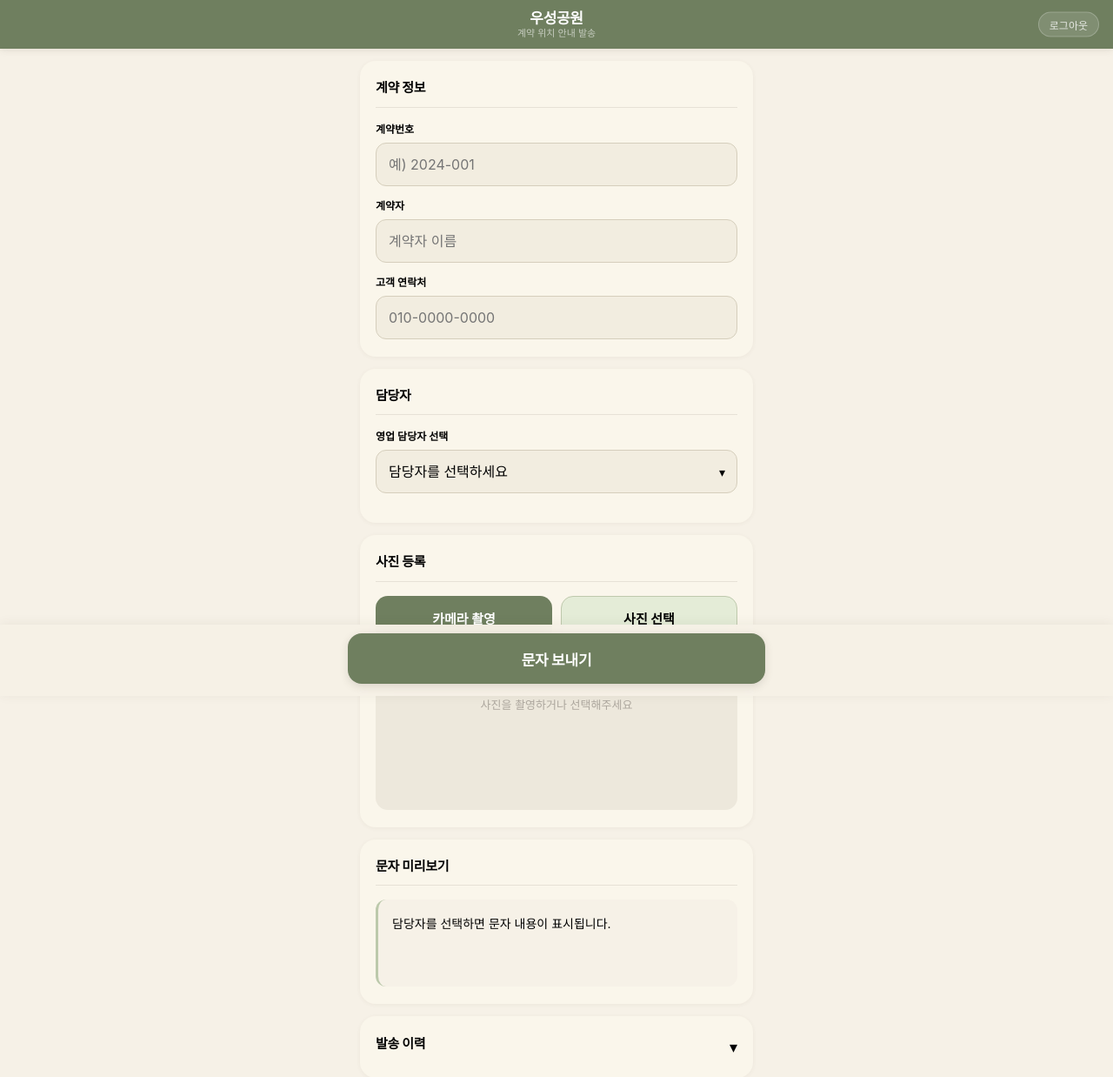
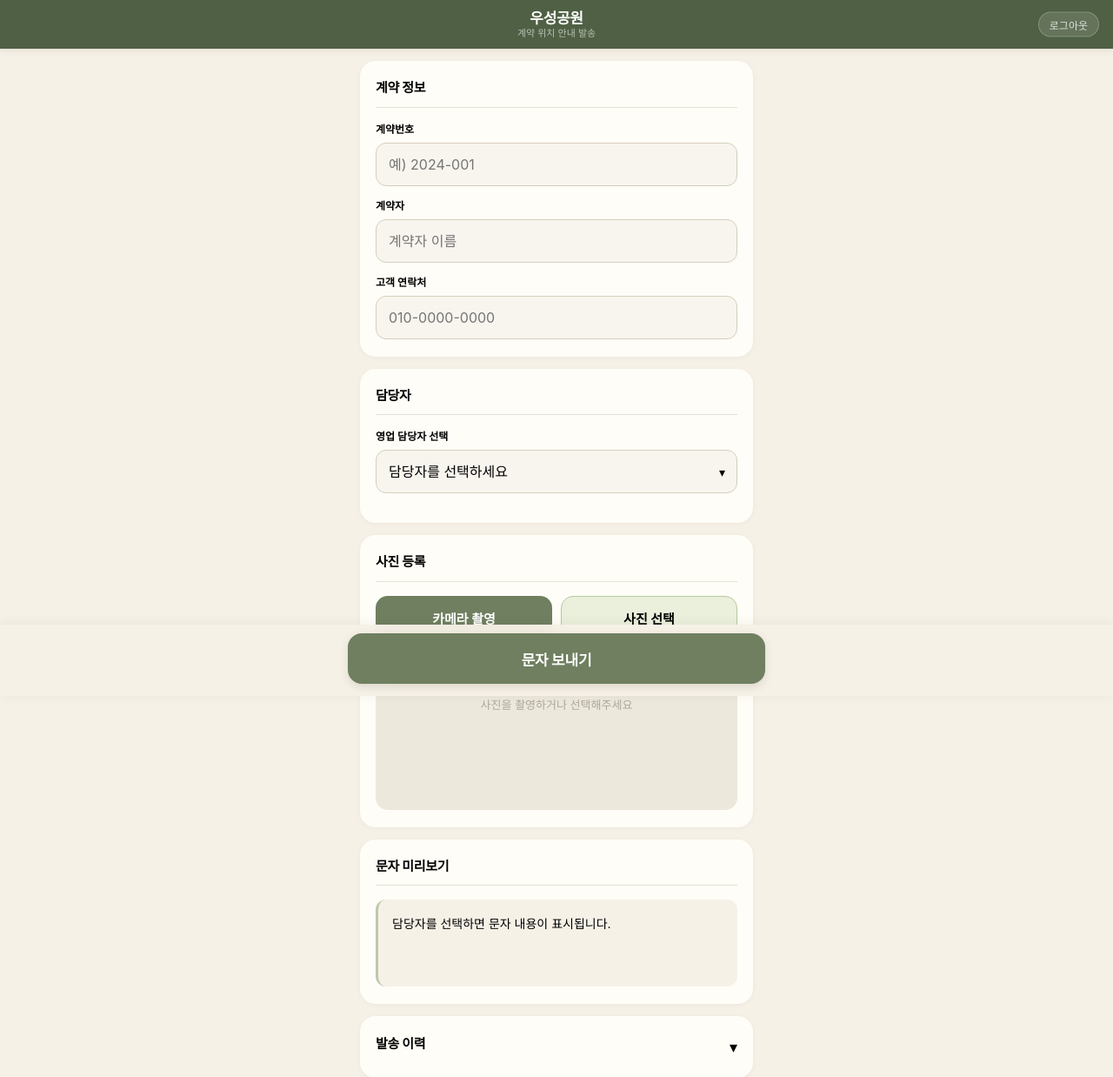
Before and after one commit to kmjvov-code/contract-send-tool, a Flask app: page / in a window 1280 px wide. Shown: the top 1238 px of the page at 87% size. Run offline with Flask 3, Linux system fonts and the light colour scheme; the visitor is signed in with stand-in values (Sample User, id 1); some web fonts are replaced.

Commit message:
final deploy

```diff
--- a/static/css/style.css
+++ b/static/css/style.css
@@ -1,6 +1,6 @@
 /* ═══════════════════════════════════════════════
    계약 위치 안내 발송툴 — style.css
-   색상: 올리브(#6F7F5F) + 아이보리(#F6F1E7) / 주황 제거
+   헤더: #4F6044 · 버튼: #6F7F5F · 배경: #F6F1E7 · 카드: #FFFDF7
    ═══════════════════════════════════════════════ */
 
 /* ── Reset & Base ──────────────────────────────── */
@@ -46,7 +46,7 @@ input, button, select, textarea {
 .login-card {
   width: 100%;
   max-width: 360px;
-  background: #FAF6EB;
+  background: #FFFDF7;
   border-radius: 20px;
   padding: 40px 28px 36px;
   box-shadow: 0 2px 14px rgba(80, 74, 58, 0.08);
@@ -91,7 +91,7 @@ input, button, select, textarea {
   left: 0;
   right: 0;
   height: 56px;
-  background: #6F7F5F;
+  background: #4F6044;
   z-index: 200;
   box-shadow: 0 1px 8px rgba(80, 74, 58, 0.14);
 }
@@ -159,7 +159,7 @@ input, button, select, textarea {
 
 /* ── 카드 ──────────────────────────────────────── */
 .card {
-  background: #FAF6EB;
+  background: #FFFDF7;
   border-radius: 18px;
   padding: 20px 18px;
   margin-bottom: 14px;
@@ -200,7 +200,7 @@ input, button, select, textarea {
   font-size: 16px;
   border: 1.5px solid #D5CEBC;
   border-radius: 12px;
-  background: #F2EDE0;
+  background: #F8F5EE;
   color: #000000;
   outline: none;
   transition: border-color 0.15s, background 0.15s;
@@ -209,7 +209,7 @@ input, button, select, textarea {
 
 .form-input:focus {
   border-color: #6F7F5F;
-  background: #FAF6EB;
+  background: #FFFDF7;
 }
 
 /* ── 드롭다운 ──────────────────────────────────── */
@@ -224,7 +224,7 @@ input, button, select, textarea {
   font-size: 16px;
   border: 1.5px solid #D5CEBC;
   border-radius: 12px;
-  background: #F2EDE0;
+  background: #F8F5EE;
   color: #000000;
   outline: none;
   -webkit-appearance: none;
@@ -250,7 +250,7 @@ input, button, select, textarea {
 /* ── 담당자 정보 ────────────────────────────────── */
 .manager-info {
   display: none;
-  background: #E4ECD7;
+  background: #EAF0DC;
   border-radius: 12px;
   padding: 14px 16px;
   margin-top: 12px;
@@ -314,9 +314,9 @@ input, button, select, textarea {
 }
 
 .photo-btn-gallery {
-  background: #E4ECD7;
+  background: #EAF0DC;
   color: #000000;
-  border: 1.5px solid #BFC9AD;
+  border: 1.5px solid #B8C9A0;
 }
 
 /* ── 사진 미리보기 (.photo-preview-*) ──────────── */
@@ -354,7 +354,7 @@ input, button, select, textarea {
   display: flex;
   align-items: center;
   gap: 6px;
-  background: #E4ECD7;
+  background: #EAF0DC;
   border-radius: 10px;
   padding: 10px 14px;
   font-size: 12px;
@@ -472,7 +472,7 @@ input, button, select, textarea {
 .history-manager {
   font-size: 12px;
   color: #000000;
-  background: #E4ECD7;
+  background: #EAF0DC;
   padding: 1px 8px;
   border-radius: 10px;
 }
@@ -533,7 +533,7 @@ input, button, select, textarea {
 }
 
 .send-btn:hover {
-  background: #5E6D50;
+  background: #4F6044;
 }
 
 .send-btn:active {
```
